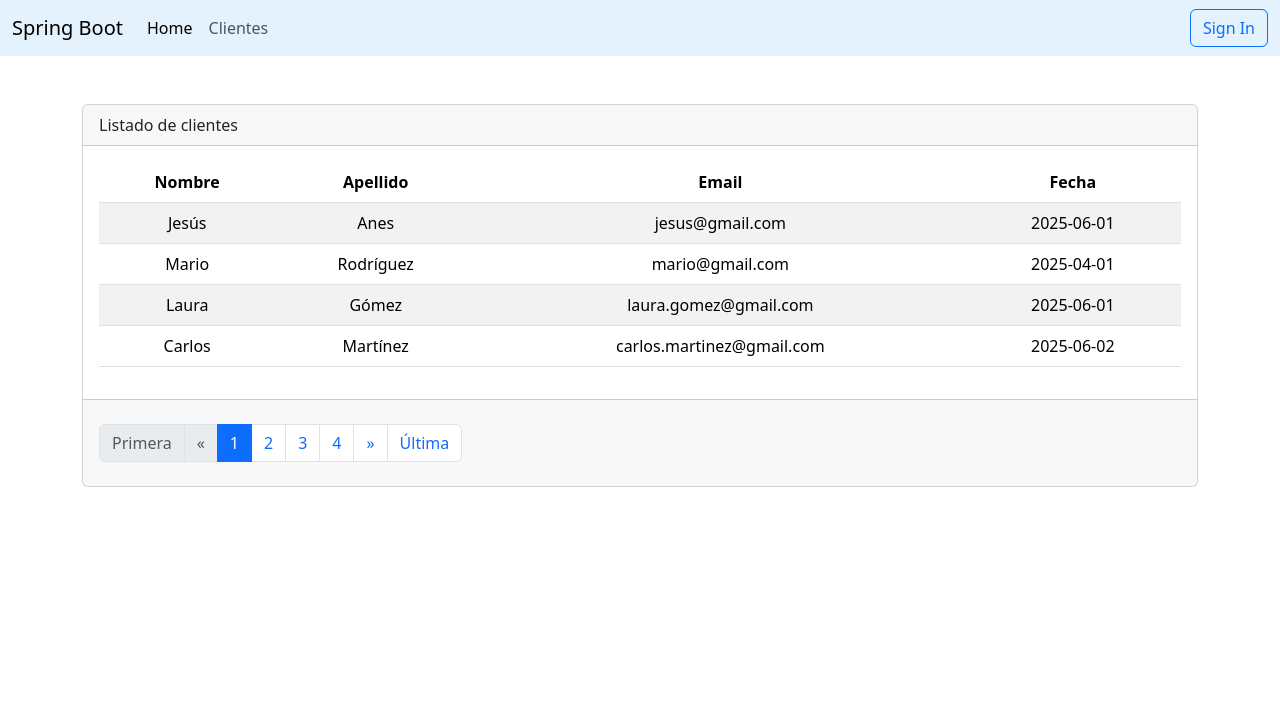
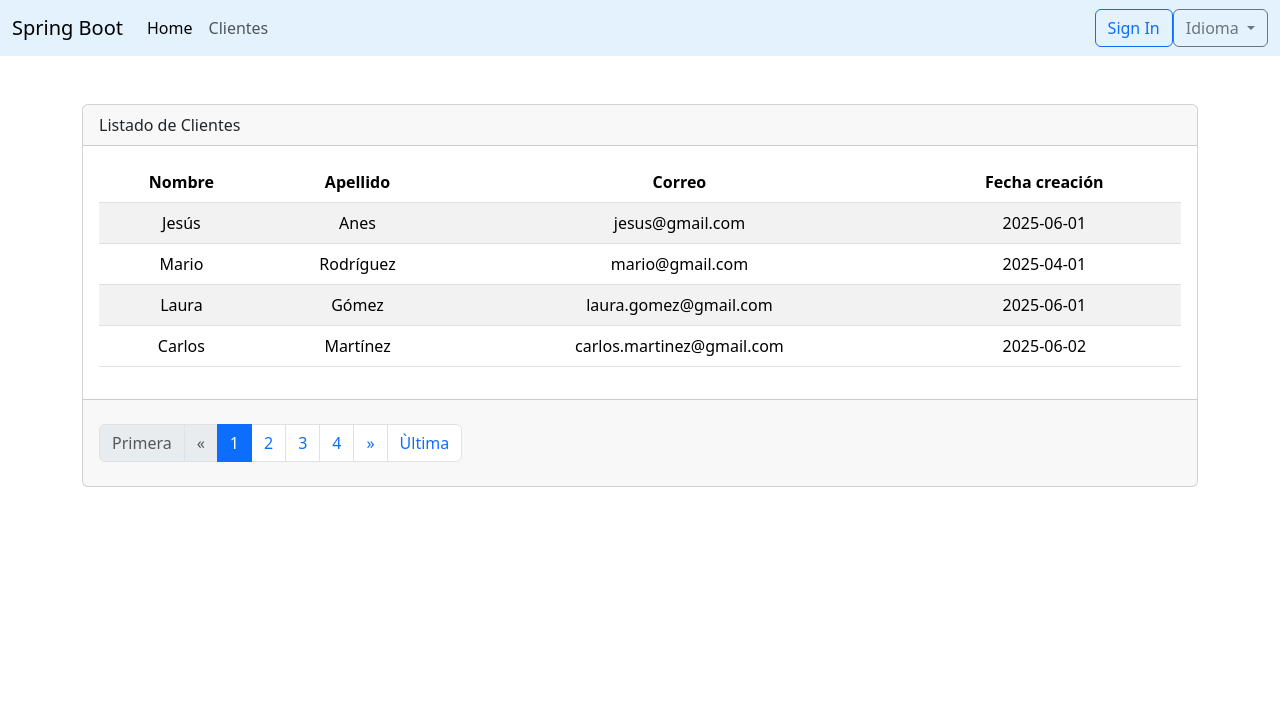
Before and after one commit to jesus-anes/spring-boot-udemy-notas-y-proyectos, a Spring Boot app: page / in a window 1280 px wide. Shown: the top 702 px of the page. Run offline with Spring Boot 4, Linux system fonts and the light colour scheme; some of the project's set-up classes (security, data sources, template engines, error pages and the like) are left out, and stand-ins take their place; some libraries are stand-ins or nearby versions.

Commit message:
Actualizacion

```diff
--- a/spring-boot-data-jpa/src/main/java/com/bolsadeideas/springboot/app/SpringSecurityConfig.java
+++ b/spring-boot-data-jpa/src/main/java/com/bolsadeideas/springboot/app/SpringSecurityConfig.java
@@ -61,7 +61,7 @@ public class SpringSecurityConfig {
 
 		// Acceso público
 		http.authorizeHttpRequests(
-				(authz) -> authz.requestMatchers("/", "/css/**", "/js/**", "/images/**", "/listar").permitAll()
+				(authz) -> authz.requestMatchers("/", "/css/**", "/js/**", "/images/**", "/listar", "/locale").permitAll()
 						// Acceso de usuarios
 						// .requestMatchers("/ver/**", "/uploads/**").hasAnyRole("USER")
 						// Acceso de admin
--- a/spring-boot-data-jpa/src/main/java/com/bolsadeideas/springboot/app/controllers/ClienteController.java
+++ b/spring-boot-data-jpa/src/main/java/com/bolsadeideas/springboot/app/controllers/ClienteController.java
@@ -3,11 +3,13 @@ package com.bolsadeideas.springboot.app.controllers;
 import java.io.IOException;
 import java.net.MalformedURLException;
 import java.util.Collection;
+import java.util.Locale;
 import java.util.Map;
 
 import org.apache.commons.logging.Log;
 import org.apache.commons.logging.LogFactory;
 import org.springframework.beans.factory.annotation.Autowired;
+import org.springframework.context.MessageSource;
 import org.springframework.core.io.Resource;
 import org.springframework.data.domain.Page;
 import org.springframework.data.domain.PageRequest;
@@ -64,6 +66,9 @@ public class ClienteController {
 	@Autowired
 	private IUploadFileService uploadFileService;
 
+	@Autowired
+	private MessageSource messageSource;
+
 	// Seguridad con anotaciones
 	@Secured({ "ROLE_USER", "ROLE_ADMIN" })
 	// :.+ Expresión regular para la extensión de la imagen
@@ -112,7 +117,8 @@ public class ClienteController {
 	// Lo mismo que @GetMapping
 	@GetMapping({ "/listar", "/" })
 	public String listar(@RequestParam(name = "page", defaultValue = "0") int page, Model model,
-			Authentication authentication, HttpServletRequest request) {
+			Authentication authentication, HttpServletRequest request,
+			Locale locale) {
 
 		if (authentication != null) {
 			logger.info("Hola usuario autenticado, tu username es: " + authentication.getName());
@@ -160,7 +166,7 @@ public class ClienteController {
 
 		PageRender<Cliente> pageRender = new PageRender<>("/listar", clientes);
 
-		model.addAttribute("titulo", "Listado de clientes");
+		model.addAttribute("titulo", messageSource.getMessage("text.cliente.listar.titulo", null, locale));
 		// model.addAttribute("clientes", clienteDao.findAll());
 		// model.addAttribute("clientes", clienteService.findAll());
 
--- a/spring-boot-data-jpa/src/main/resources/messages.properties
+++ b/spring-boot-data-jpa/src/main/resources/messages.properties
@@ -3,5 +3,5 @@ NotEmpty.cliente.apellido=El apellido del cliente es requerido
 NotEmpty.cliente.email=El email es requerido
 Email.cliente.email=La dirección de correo no es válida
 NotNull.cliente.createAt=La fecha no puede ser nula
-typeMismatch.cliente.createAt=Formato de la fecha es inv�lido, debe ser: yyyy-MM-dd
+typeMismatch.cliente.createAt=Formato de la fecha es inválido, debe ser: yyyy-MM-dd
 NotEmpty.factura.descripcion=La descripción es requerida!
--- /dev/null
+++ b/spring-boot-data-jpa/src/main/resources/messages_de.properties
@@ -0,0 +1,15 @@
+text.cliente.nombre = Vorname
+text.cliente.apellido = Nachname
+text.cliente.correo = E-Mail
+text.cliente.createAt = Erstellungsdatum
+text.cliente.listar.titulo = Kundenliste
+
+text.locale.language = Sprache
+text.locale.es = Spanisch
+text.locale.en = Englisch
+text.locale.de = Deutsche
+
+text.paginator.firt = Zuerst
+text.paginator.last = Letzte
+text.paginator.previous = &laquo;
+text.paginator.next = &raquo;
--- /dev/null
+++ b/spring-boot-data-jpa/src/main/resources/messages_en.properties
@@ -0,0 +1,15 @@
+text.cliente.nombre = Name
+text.cliente.apellido = Lastname
+text.cliente.correo = Email
+text.cliente.createAt = Create date
+text.cliente.listar.titulo = Customer List
+
+text.locale.language = Language
+text.locale.es = Spanish
+text.locale.en = English
+text.locale.de = Germany
+
+text.paginator.firt = Firt
+text.paginator.last = Last
+text.paginator.previous = &laquo;
+text.paginator.next = &raquo;
--- /dev/null
+++ b/spring-boot-data-jpa/src/main/resources/messages_es.properties
@@ -0,0 +1,23 @@
+NotEmpty.cliente.nombre=El nombre del cliente es requerido
+NotEmpty.cliente.apellido=El apellido del cliente es requerido
+NotEmpty.cliente.email=El email es requerido
+Email.cliente.email=La dirección de correo no es v�lida
+NotNull.cliente.createAt=La fecha no puede ser nula
+typeMismatch.cliente.createAt=Formato de la fecha es inválido, debe ser: yyyy-MM-dd
+NotEmpty.factura.descripcion=La descripción es requerida!
+
+text.cliente.nombre = Nombre
+text.cliente.apellido = Apellido
+text.cliente.correo = Correo
+text.cliente.createAt = Fecha creación
+text.cliente.listar.titulo = Listado de Clientes
+
+text.locale.language = Idioma
+text.locale.es = Español
+text.locale.en = Inglés
+text.locale.de = Aleman
+
+text.paginator.firt = Primera
+text.paginator.last = Ùltima
+text.paginator.previous = &laquo;
+text.paginator.next = &raquo;
--- a/spring-boot-data-jpa/src/main/resources/templates/layout/layout.html
+++ b/spring-boot-data-jpa/src/main/resources/templates/layout/layout.html
@@ -36,7 +36,7 @@
 						</li>
 
 						<!-- Dropdown visible solo si está autenticado -->
-						<li class="nav-item dropdown" sec:authorize="isAuthenticated()">
+						<li class="nav-item dropdown me-3" sec:authorize="isAuthenticated()">
 							<a class="btn btn-primary dropdown-toggle" href="#" id="userDropdown" role="button"
 								data-bs-toggle="dropdown" aria-expanded="false">
 								<span sec:authentication="name"></span>
@@ -57,6 +57,21 @@
 											onclick="document.getElementById('logoutForm').submit();">Sing Out</button>
 									</form>
 								</li>
+							</ul>
+						</li>
+
+						<!-- Selector de idioma -->
+						<li class="nav-item dropdown mt-2 mt-lg-0">
+							<a class="btn btn-outline-secondary dropdown-toggle" href="#" id="langDropdown"
+								role="button" data-bs-toggle="dropdown" aria-expanded="false">
+								<span th:text="#{text.locale.language}"></span> </a>
+							<ul class="dropdown-menu dropdown-menu-end" aria-labelledby="langDropdown">
+								<li><a class="dropdown-item" th:href="@{/locale(lang=es_ES)}"
+										th:text="#{text.locale.es}">Español</a></li>
+								<li><a class="dropdown-item" th:href="@{/locale(lang=en_US)}"
+										th:text="#{text.locale.en}">English</a></li>
+								<li><a class="dropdown-item" th:href="@{/locale(lang=de_De)}"
+										th:text="#{text.locale.de}">Deutsch</a></li>
 							</ul>
 						</li>
 
--- a/spring-boot-data-jpa/src/main/resources/templates/listar.html
+++ b/spring-boot-data-jpa/src/main/resources/templates/listar.html
@@ -23,10 +23,10 @@
 							<thead>
 								<tr>
 									<th sec:authorize="hasRole('ROLE_USER')">ID</th>
-									<th>Nombre</th>
-									<th>Apellido</th>
-									<th>Email</th>
-									<th>Fecha</th>
+									<th th:text="#{text.cliente.nombre}">Nombre</th>
+									<th th:text="#{text.cliente.apellido}">Apellido</th>
+									<th th:text="#{text.cliente.correo}">Email</th>
+									<th th:text="#{text.cliente.createAt}">Fecha</th>
 									<th sec:authorize="hasRole('ROLE_ADMIN')">Crear Factura</th>
 									<th sec:authorize="hasRole('ROLE_ADMIN')">Editar</th>
 									<th sec:authorize="hasRole('ROLE_ADMIN')">Eliminar</th>
--- a/spring-boot-data-jpa/src/main/resources/templates/paginator-nav.html
+++ b/spring-boot-data-jpa/src/main/resources/templates/paginator-nav.html
@@ -6,15 +6,17 @@
 		<ul class="pagination">
 			<!-- Primera página -->
 			<li class="page-item" th:classappend="${page.first} ? 'disabled'">
-				<a class="page-link" th:href="@{${page.url}(page=0)}" th:if="${not page.first}">Primera</a>
-				<span class="page-link" th:if="${page.first}">Primera</span>
+				<a class="page-link" th:href="@{${page.url}(page=0)}" th:if="${not page.first}"
+					th:text="#{text.paginator.firt}">Primera</a>
+				<span class="page-link" th:if="${page.first}" th:text="#{text.paginator.firt}">Primera</span>
 			</li>
 
 			<!-- Página anterior -->
 			<li class="page-item" th:classappend="${page.paginaActual == 1} ? 'disabled'">
 				<a class="page-link" th:href="@{${page.url}(page=${page.paginaActual - 2})}"
-					th:if="${page.paginaActual > 1}">&laquo;</a>
-				<span class="page-link" th:if="${page.paginaActual == 1}">&laquo;</span>
+					th:if="${page.paginaActual > 1}" th:utext="#{text.paginator.previous}">&laquo;</a>
+				<span class="page-link" th:if="${page.paginaActual == 1}"
+					th:utext="#{text.paginator.previous}">&laquo;</span>
 			</li>
 
 			<!-- Páginas intermedias -->
@@ -27,15 +29,16 @@
 			<!-- Página siguiente -->
 			<li class="page-item" th:classappend="${page.paginaActual == page.totalPaginas} ? 'disabled'">
 				<a class="page-link" th:href="@{${page.url}(page=${page.paginaActual})}"
-					th:if="${page.paginaActual < page.totalPaginas}">&raquo;</a>
-				<span class="page-link" th:if="${page.paginaActual == page.totalPaginas}">&raquo;</span>
+					th:if="${page.paginaActual < page.totalPaginas}" th:utext="#{text.paginator.next}">&raquo;</a>
+				<span class="page-link" th:if="${page.paginaActual == page.totalPaginas}"
+					th:utext="#{text.paginator.next}">&raquo;</span>
 			</li>
 
 			<!-- Última página -->
 			<li class="page-item" th:classappend="${page.last} ? 'disabled'">
-				<a class="page-link" th:href="@{${page.url}(page=${page.totalPaginas - 1})}"
-					th:if="${not page.last}">Última</a>
-				<span class="page-link" th:if="${page.last}">Última</span>
+				<a class="page-link" th:href="@{${page.url}(page=${page.totalPaginas - 1})}" th:if="${not page.last}"
+					th:text="#{text.paginator.last}">Última</a>
+				<span class="page-link" th:if="${page.last}" th:text="#{text.paginator.last}">Última</span>
 			</li>
 		</ul>
 
```
Also changed, not shown: spring-boot-data-jpa/src/main/java/com/bolsadeideas/springboot/app/controllers/LocaleController.java (added, +19 -0 lines).
